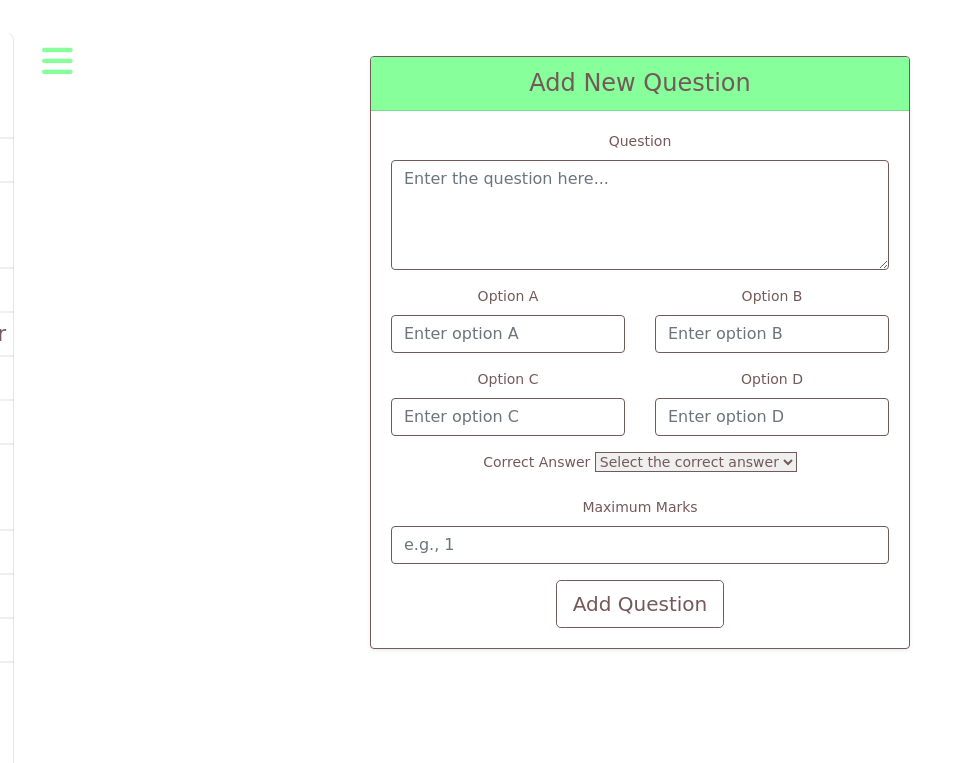
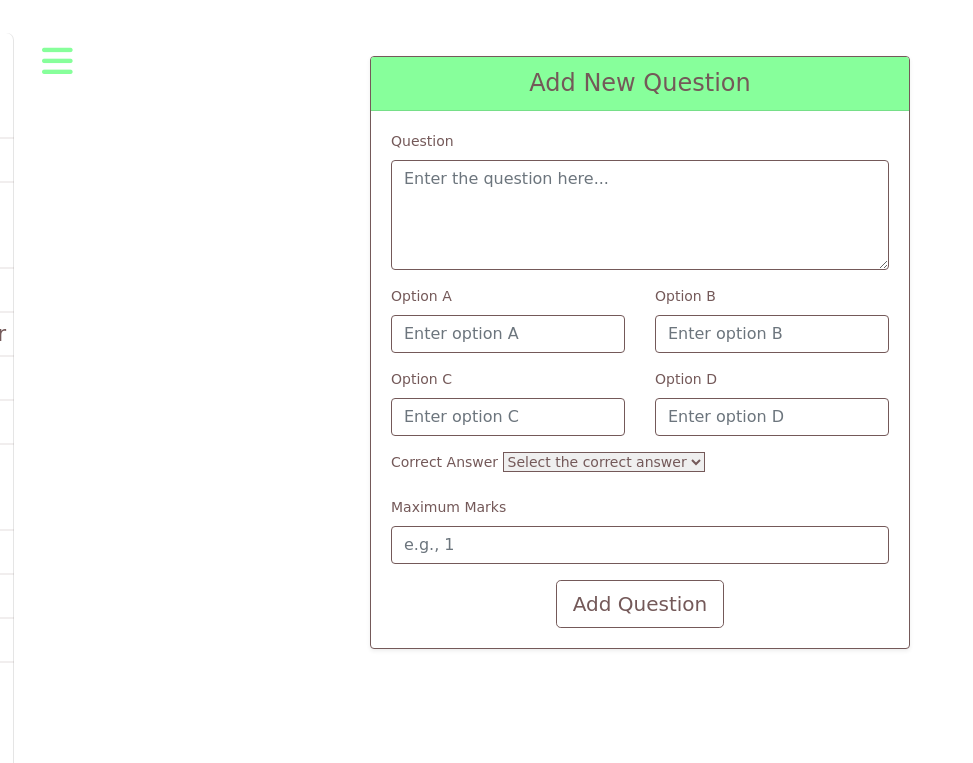
Before and after one commit to ParasKumbhar/Online-Examination-System-New, a Django app: template Exam/templates/exam/addquestions.html in a window 1280 px wide. Shown: the part 37-800 px from the top of the page, without its empty margins (0-973 px from the left). Run offline with Django 3.2, Linux system fonts and the light colour scheme; the template is opened without the code that fills it, so the values that code supplies are empty; some libraries are stand-ins or nearby versions.

Commit message:
addquestions.html Fix

```diff
--- a/Exam/templates/exam/addquestions.html
+++ b/Exam/templates/exam/addquestions.html
@@ -8,7 +8,7 @@
                 <div class="card-header text-center" style="background-color: #87ff9b; color: #745959;">
                     <h4 class="mb-0">Add New Question</h4>
                 </div>
-                <div class="card-body text-center">
+                <div class="card-body text-left">
                     <form method="POST" action="{% url 'faculty-addquestions' %}">
                         {% csrf_token %}
                         <div class="mb-3">
@@ -95,7 +95,7 @@ button[type=submit]:hover {
 #id_answer {
     display: block;
     width: 100%;
-    height: calc(10em);
+    height: calc(2.5em);
     padding: .375rem .75rem;
     font-size: 1rem;
     font-weight: 400;
```
